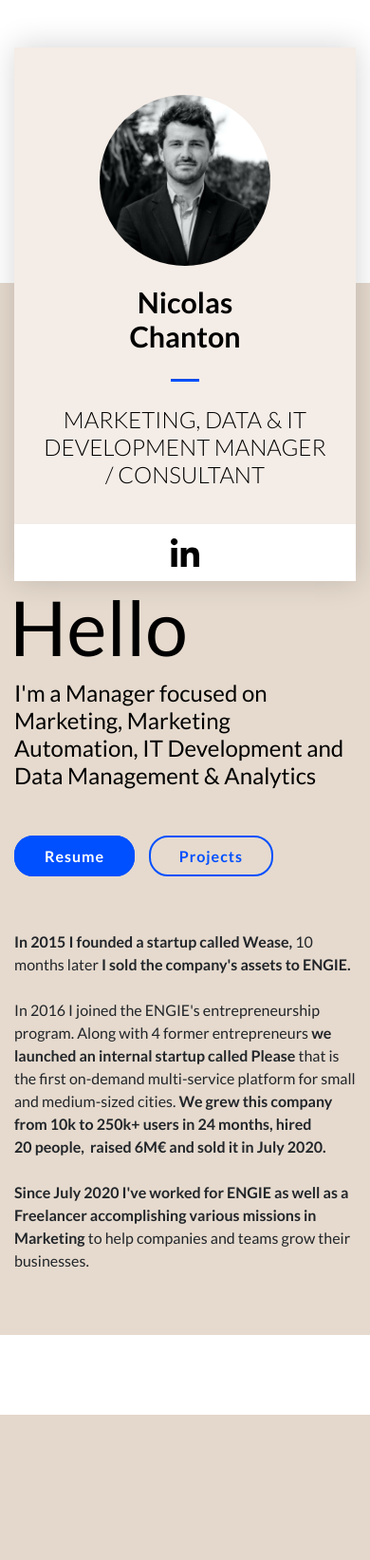
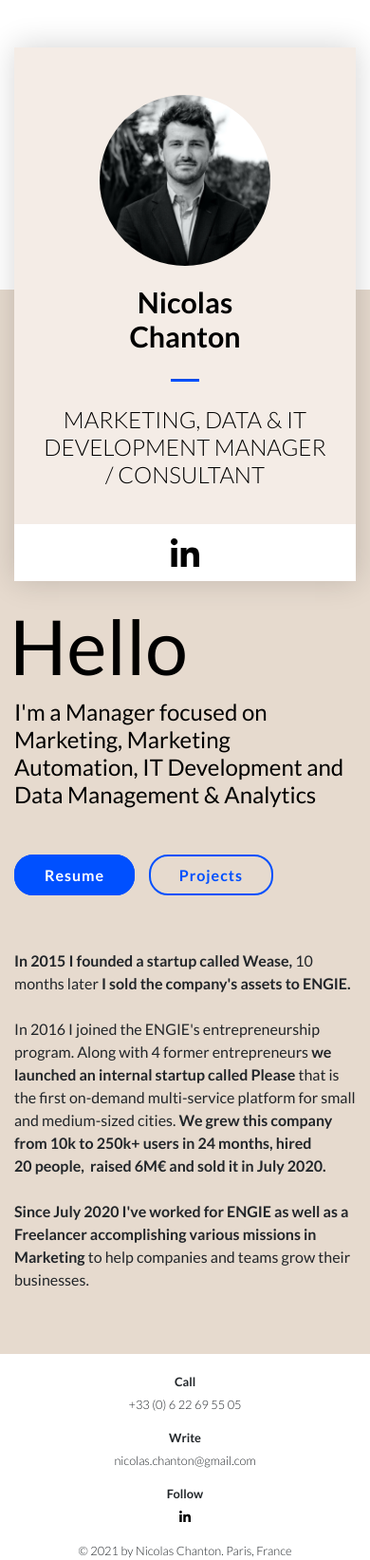
Before and after one commit to nicolaschanton/my-portfolio, a PHP site: page / in a window 390 px wide. Shown: the whole page at 95% size. Before the commit the page ends 1490 px from the top, so only its background shows below. Run offline with PHP 8.4, Linux system fonts and the light colour scheme; some libraries are stand-ins or nearby versions.

Commit message:
footer for mobile and desktop

```diff
--- a/css/main.css
+++ b/css/main.css
@@ -31,7 +31,7 @@ a:hover {
 }
 
 #content-wrap {
-  padding-bottom: 10vh;    /* Footer height */
+  padding-bottom: 12vh;    /* Footer height */
 }
 
 button:focus {
@@ -284,6 +284,16 @@ button:focus {
     max-height: 30px;
 }
 
+.right-container {
+    padding-left: 30px;
+}
+
+@media screen and (max-width: 767px){
+    .right-container {
+        padding-left: 0;
+    }
+}
+
 /* RESUME */
 
 
@@ -294,10 +304,108 @@ button:focus {
 
 
 /* FOOTER */
-.black-footer {
+.black-footer-desktop {
     background-color: white;
     position: absolute;
     bottom: 0;
     width: 100%;
-    height: 10vh;
+    height: 12vh;
+    padding: 10px 0 10px 0;
 }
+
+#footer-desktop .container {
+    position: relative;
+    height: 100%;
+}
+
+#footer-desktop .copyright {
+    display: inline-block;
+    float: left;
+    padding: 20px 0 20px 0;
+}
+
+#footer-desktop .copyright p {
+    font-size: 0.8em;
+    font-weight: 300;
+}
+
+#footer-desktop .contact {
+    position: relative;
+    display: inline-block;
+    float: right;
+    padding: 20px 0 20px 0;
+}
+
+#footer-desktop .contact-item {
+    display: inline-block;
+    text-align: center;
+    margin: 0 10px 0 10px;
+}
+
+#footer-desktop .social-icon {
+    max-height: 12px;
+}
+
+#footer-desktop .contact-item-title {
+    font-weight: bold;
+    margin-bottom: 5px;
+    font-size: 0.8em;
+}
+
+#footer-desktop .contact-item-content {
+    font-weight: 300;
+    font-size: 0.8em;
+}
+
+@media screen and (max-width: 767px){
+    #footer-desktop {
+        display: none;
+    }
+}
+
+@media screen and (min-width: 768px){
+    #footer-mobile {
+        display: none;
+    }
+}
+
+.black-footer-mobile {
+    background-color: white;
+    position: absolute;
+    bottom: 0;
+    width: 100%;
+    height: 12vh;
+    padding: 20px 0 10px 0;
+}
+
+#footer-mobile .social-icon {
+    max-height: 12px;
+}
+
+#footer-mobile .contact-item-title {
+    font-weight: bold;
+    margin-bottom: 5px;
+    font-size: 0.8em;
+}
+
+#footer-mobile .contact-item-content {
+    font-weight: 300;
+    font-size: 0.8em;
+}
+
+#footer-mobile .copyright p {
+    font-size: 0.8em;
+    font-weight: 300;
+}
+
+#footer-mobile .container {
+    height: 100%;
+}
+
+#footer-mobile .contact {
+    text-align: center;
+}
+
+#footer-mobile .copyright {
+    text-align: center;
+}
--- a/index.html
+++ b/index.html
@@ -71,7 +71,7 @@
                                     <div class="left-container-white">
                                             <div class="social-icon-container">
                                                 <a href="https://www.linkedin.com/in/nicolaschanton/" target="_blank">
-                                                    <img src="img/linkedin.svg" class="social-icon">
+                                                    <svg class="social-icon" id="Bold" enable-background="new 0 0 24 24" height="50" viewBox="0 0 24 24" width="50" xmlns="http://www.w3.org/2000/svg"><path d="m23.994 24v-.001h.006v-8.802c0-4.306-.927-7.623-5.961-7.623-2.42 0-4.044 1.328-4.707 2.587h-.07v-2.185h-4.773v16.023h4.97v-7.934c0-2.089.396-4.109 2.983-4.109 2.549 0 2.587 2.384 2.587 4.243v7.801z"/><path d="m.396 7.977h4.976v16.023h-4.976z"/><path d="m2.882 0c-1.591 0-2.882 1.291-2.882 2.882s1.291 2.909 2.882 2.909 2.882-1.318 2.882-2.909c-.001-1.591-1.292-2.882-2.882-2.882z"/></svg>
                                                 </a>
                                             </div>
                                     </div>
@@ -80,7 +80,7 @@
 
                             </div>
 
-                            <div class="col-lg-7 col-md-7 col-sm-12 col-xs-12">
+                            <div class="col-lg-7 col-md-7 col-sm-12 col-xs-12 padding-top-20">
 
                                 <div class="right-container padding-bottom-50">
 
@@ -128,8 +128,77 @@
 
             </div>
 
-            <!-- FOOTER -->
-            <footer class="black-footer"></footer>
+            <!-- FOOTER DESKTOP -->
+            <footer id="footer-desktop" class="black-footer-desktop">
+
+                <div class="container">
+
+                    <div class="copyright">
+                        <p>© 2021 by Nicolas Chanton.<br>Paris, France</p>
+                    </div>
+
+                    <div class="contact">
+                        <div class="contact-item">
+                            <p class="contact-item-title">Call</p>
+                            <a href="tel:+3362295505">
+                                <p class="contact-item-content">+33 (0) 6 22 69 55 05</p>
+                            </a>
+                        </div>
+                        <div class="contact-item">
+                            <p class="contact-item-title">Write</p>
+                            <a href="mailto:nicolas.chanton@gmail.com">
+                                <p class="contact-item-content">nicolas.chanton@gmail.com</p>
+                            </a>
+                        </div>
+                        <div class="contact-item">
+                            <p class="contact-item-title">Follow</p>
+                            <p class="contact-item-content">
+                                <a href="https://www.linkedin.com/in/nicolaschanton/" target="_blank">
+                                    <svg style="vertical-align: top; margin-top: 3px" class="social-icon" id="Bold" enable-background="new 0 0 24 24" height="50" viewBox="0 0 24 24" width="50" xmlns="http://www.w3.org/2000/svg"><path d="m23.994 24v-.001h.006v-8.802c0-4.306-.927-7.623-5.961-7.623-2.42 0-4.044 1.328-4.707 2.587h-.07v-2.185h-4.773v16.023h4.97v-7.934c0-2.089.396-4.109 2.983-4.109 2.549 0 2.587 2.384 2.587 4.243v7.801z"/><path d="m.396 7.977h4.976v16.023h-4.976z"/><path d="m2.882 0c-1.591 0-2.882 1.291-2.882 2.882s1.291 2.909 2.882 2.909 2.882-1.318 2.882-2.909c-.001-1.591-1.292-2.882-2.882-2.882z"/></svg>
+                                </a>
+                            </p>
+                        </div>
+                    </div>
+
+                </div>
+
+            </footer>
+
+            <!-- FOOTER MOBILE -->
+            <footer id="footer-mobile" class="black-footer-mobile">
+
+                <div class="container">
+
+                    <div class="contact">
+                        <div class="contact-item">
+                            <p class="contact-item-title">Call</p>
+                            <a href="tel:+3362295505">
+                                <p class="contact-item-content">+33 (0) 6 22 69 55 05</p>
+                            </a>
+                        </div>
+                        <div class="contact-item">
+                            <p class="contact-item-title">Write</p>
+                            <a href="mailto:nicolas.chanton@gmail.com">
+                                <p class="contact-item-content">nicolas.chanton@gmail.com</p>
+                            </a>
+                        </div>
+                        <div class="contact-item">
+                            <p class="contact-item-title">Follow</p>
+                            <p class="contact-item-content">
+                                <a href="https://www.linkedin.com/in/nicolaschanton/" target="_blank">
+                                    <svg style="vertical-align: top; margin-top: 3px" class="social-icon" id="Bold" enable-background="new 0 0 24 24" height="50" viewBox="0 0 24 24" width="50" xmlns="http://www.w3.org/2000/svg"><path d="m23.994 24v-.001h.006v-8.802c0-4.306-.927-7.623-5.961-7.623-2.42 0-4.044 1.328-4.707 2.587h-.07v-2.185h-4.773v16.023h4.97v-7.934c0-2.089.396-4.109 2.983-4.109 2.549 0 2.587 2.384 2.587 4.243v7.801z"/><path d="m.396 7.977h4.976v16.023h-4.976z"/><path d="m2.882 0c-1.591 0-2.882 1.291-2.882 2.882s1.291 2.909 2.882 2.909 2.882-1.318 2.882-2.909c-.001-1.591-1.292-2.882-2.882-2.882z"/></svg>
+                                </a>
+                            </p>
+                        </div>
+                    </div>
+
+                    <div class="copyright">
+                        <p>© 2021 by Nicolas Chanton. Paris, France</p>
+                    </div>
+
+                </div>
+
+            </footer>
 
         </div>
 
```
